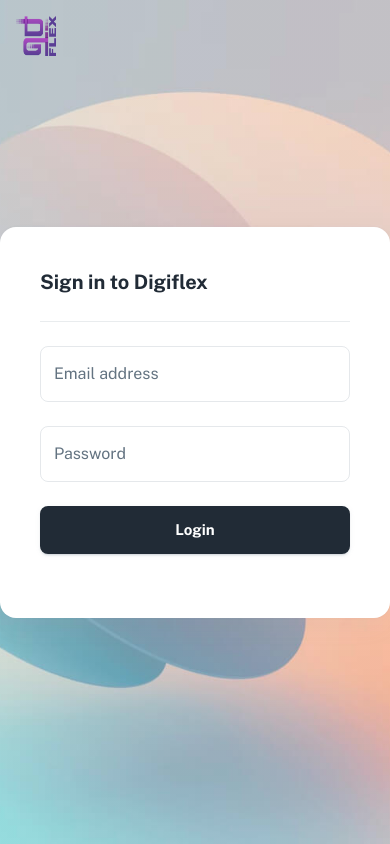
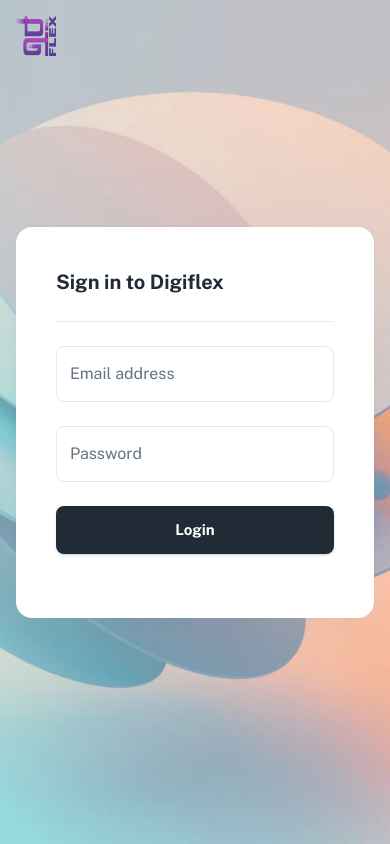
Before and after one commit to khush27091/Digiflex, a React (Vite) app: page /login in a window 390 px wide. Built offline with nearby package versions, Linux system fonts and the light colour scheme; some icons are missing.

Commit message:
Login Page Margin Added in mobile view

```diff
--- a/src/sections/login/login-view.jsx
+++ b/src/sections/login/login-view.jsx
@@ -165,7 +165,15 @@
         }}
       />
 
-      <Stack alignItems="center" justifyContent="center" sx={{ height: 1 }}>
+      <Stack
+  alignItems="center"
+  justifyContent="center"
+  sx={{
+    height: 1,
+    px: { xs: 2, sm: 3, md: 0 }, // Horizontal padding on mobile
+    py: { xs: 2, sm: 3, md: 0 }, // Optional: Vertical padding
+  }}
+>
         <Card
           sx={{
             p: 5,
```
